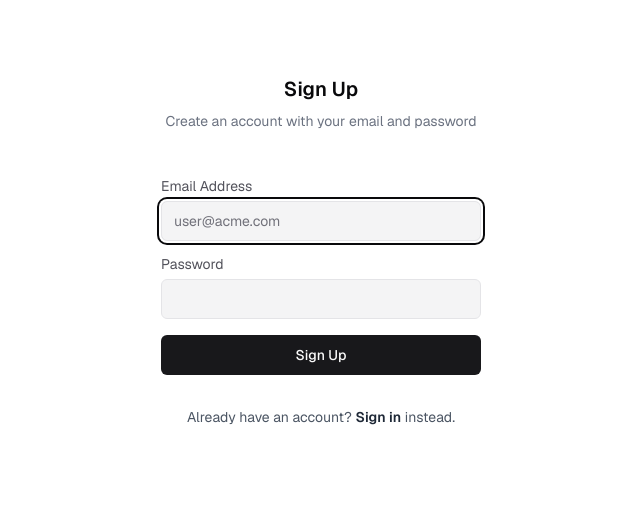
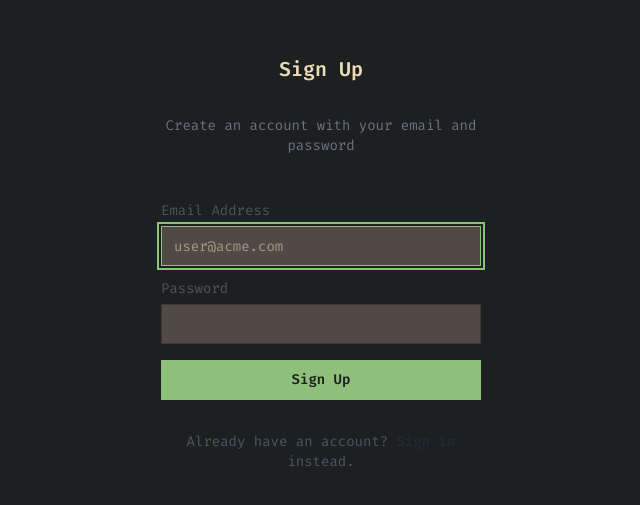
Before and after one commit to alexdarbyshire/interactive-cv-bot, a Next.js app: page /register in a window 1280 px wide. Shown: the part 149-654 px from the top of the page, without its empty margins (319-959 px from the left). Built offline with nearby package versions, Linux system fonts and the light colour scheme; no server answers; what bcrypt-ts would draw is missing.

Commit message:
Update theme to terminal inspired (coded by Claude Sonnet 4)

```diff
--- a/app/globals.css
+++ b/app/globals.css
@@ -1,19 +1,62 @@
+/* Fira Code: https://github.com/tonsky/FiraCode */
+@import url('https://fonts.googleapis.com/css2?family=Fira+Code:wght@300..700&display=swap');
+
 @tailwind base;
 @tailwind components;
 @tailwind utilities;
 
 :root {
-    --foreground-rgb: 0, 0, 0;
-    --background-start-rgb: 214, 219, 220;
-    --background-end-rgb: 255, 255, 255;
-}
+  /* Terminal Theme Variables - Based on alexdarbyshire.com */
+  --background: #1d2021;
+  --foreground: #ebdbb2;
+  --accent: #8ec07c;
+  --radius: 0;
+  --font-size: 1rem;
+  --line-height: 1.54em;
 
-@media (prefers-color-scheme: dark) {
-    :root {
-        --foreground-rgb: 255, 255, 255;
-        --background-start-rgb: 0, 0, 0;
-        --background-end-rgb: 0, 0, 0;
-    }
+  /* Terminal Color Palette */
+  --terminal-background: #1d2021;
+  --terminal-foreground: #ebdbb2;
+  --terminal-accent: #8ec07c;
+  --terminal-muted: #504945;
+  --terminal-border: #3c3836;
+  --terminal-selection: #458588;
+
+  /* Component Colors - Terminal Theme */
+  --card: #1d2021;
+  --card-foreground: #ebdbb2;
+  --popover: #1d2021;
+  --popover-foreground: #ebdbb2;
+  --primary: #8ec07c;
+  --primary-foreground: #1d2021;
+  --secondary: #504945;
+  --secondary-foreground: #ebdbb2;
+  --muted: #504945;
+  --muted-foreground: #a89984;
+  --accent: #8ec07c;
+  --accent-foreground: #1d2021;
+  --destructive: #fb4934;
+  --destructive-foreground: #ebdbb2;
+  --border: #3c3836;
+  --input: #3c3836;
+  --ring: #8ec07c;
+
+  /* Chart Colors - Terminal Theme */
+  --chart-1: #8ec07c;
+  --chart-2: #83a598;
+  --chart-3: #d3869b;
+  --chart-4: #fabd2f;
+  --chart-5: #fe8019;
+
+  /* Sidebar Colors - Terminal Theme */
+  --sidebar-background: #1d2021;
+  --sidebar-foreground: #ebdbb2;
+  --sidebar-primary: #8ec07c;
+  --sidebar-primary-foreground: #1d2021;
+  --sidebar-accent: #504945;
+  --sidebar-accent-foreground: #ebdbb2;
+  --sidebar-border: #3c3836;
+  --sidebar-ring: #8ec07c;
 }
 
 @layer utilities {
@@ -23,87 +66,170 @@
 }
 
 @layer base {
-    :root {
-        --background: 0 0% 100%;
-        --foreground: 240 10% 3.9%;
-        --card: 0 0% 100%;
-        --card-foreground: 240 10% 3.9%;
-        --popover: 0 0% 100%;
-        --popover-foreground: 240 10% 3.9%;
-        --primary: 240 5.9% 10%;
-        --primary-foreground: 0 0% 98%;
-        --secondary: 240 4.8% 95.9%;
-        --secondary-foreground: 240 5.9% 10%;
-        --muted: 240 4.8% 95.9%;
-        --muted-foreground: 240 3.8% 46.1%;
-        --accent: 240 4.8% 95.9%;
-        --accent-foreground: 240 5.9% 10%;
-        --destructive: 0 84.2% 60.2%;
-        --destructive-foreground: 0 0% 98%;
-        --border: 240 5.9% 90%;
-        --input: 240 5.9% 90%;
-        --ring: 240 10% 3.9%;
-        --chart-1: 12 76% 61%;
-        --chart-2: 173 58% 39%;
-        --chart-3: 197 37% 24%;
-        --chart-4: 43 74% 66%;
-        --chart-5: 27 87% 67%;
-        --radius: 0.5rem;
-        --sidebar-background: 0 0% 98%;
-        --sidebar-foreground: 240 5.3% 26.1%;
-        --sidebar-primary: 240 5.9% 10%;
-        --sidebar-primary-foreground: 0 0% 98%;
-        --sidebar-accent: 240 4.8% 95.9%;
-        --sidebar-accent-foreground: 240 5.9% 10%;
-        --sidebar-border: 220 13% 91%;
-        --sidebar-ring: 217.2 91.2% 59.8%;
-    }
-    .dark {
-        --background: 240 10% 3.9%;
-        --foreground: 0 0% 98%;
-        --card: 240 10% 3.9%;
-        --card-foreground: 0 0% 98%;
-        --popover: 240 10% 3.9%;
-        --popover-foreground: 0 0% 98%;
-        --primary: 0 0% 98%;
-        --primary-foreground: 240 5.9% 10%;
-        --secondary: 240 3.7% 15.9%;
-        --secondary-foreground: 0 0% 98%;
-        --muted: 240 3.7% 15.9%;
-        --muted-foreground: 240 5% 64.9%;
-        --accent: 240 3.7% 15.9%;
-        --accent-foreground: 0 0% 98%;
-        --destructive: 0 62.8% 30.6%;
-        --destructive-foreground: 0 0% 98%;
-        --border: 240 3.7% 15.9%;
-        --input: 240 3.7% 15.9%;
-        --ring: 240 4.9% 83.9%;
-        --chart-1: 220 70% 50%;
-        --chart-2: 160 60% 45%;
-        --chart-3: 30 80% 55%;
-        --chart-4: 280 65% 60%;
-        --chart-5: 340 75% 55%;
-        --sidebar-background: 240 5.9% 10%;
-        --sidebar-foreground: 240 4.8% 95.9%;
-        --sidebar-primary: 224.3 76.3% 48%;
-        --sidebar-primary-foreground: 0 0% 100%;
-        --sidebar-accent: 240 3.7% 15.9%;
-        --sidebar-accent-foreground: 240 4.8% 95.9%;
-        --sidebar-border: 240 3.7% 15.9%;
-        --sidebar-ring: 217.2 91.2% 59.8%;
-    }
-}
-
-@layer base {
     * {
         @apply border-border;
     }
 
+    html {
+        box-sizing: border-box;
+    }
+
+    *,
+    *::before,
+    *::after {
+        box-sizing: inherit;
+        word-break: break-word;
+    }
+
     body {
-        @apply bg-background text-foreground;
+        margin: 0;
+        padding: 0;
+        font-family: "Fira Code", "JetBrains Mono", Monaco, Consolas, "Ubuntu Mono", monospace;
+        font-size: var(--font-size);
+        font-weight: 400;
+        line-height: var(--line-height);
+        background-color: var(--background);
+        color: var(--foreground);
+        text-rendering: optimizeLegibility;
+        font-variant-ligatures: contextual;
+        -webkit-overflow-scrolling: touch;
+        -webkit-text-size-adjust: 100%;
+        -webkit-font-smoothing: antialiased;
+    }
+
+    /* Terminal-style headings */
+    h1, h2, h3, h4, h5, h6 {
+        font-weight: 600;
+        letter-spacing: 0;
+        margin: 25px 0;
+    }
+
+    h1 {
+        font-size: calc(var(--font-size) * 1.45);
+    }
+
+    h2 {
+        font-size: calc(var(--font-size) * 1.35);
+    }
+
+    h3 {
+        font-size: calc(var(--font-size) * 1.15);
+    }
+
+    h4, h5, h6 {
+        font-size: calc(var(--font-size) * 1);
+    }
+
+    /* Terminal-style links */
+    a {
+        color: var(--accent);
+        text-decoration: none;
+    }
+
+    a:hover {
+        text-decoration: underline;
+    }
+
+    /* Terminal-style buttons */
+    button {
+        font-family: inherit;
+        font-weight: 600;
+    }
+
+    /* Terminal-style inputs */
+    input, textarea, select {
+        font-family: inherit;
+        background: transparent;
+        color: var(--foreground);
+        border: 1px solid var(--border);
+        border-radius: var(--radius);
+    }
+
+    input:focus-visible,
+    textarea:focus-visible,
+    select:focus-visible {
+        border-color: var(--accent);
+        outline: 1px solid var(--accent);
+        outline-offset: 2px;
+    }
+
+    /* Terminal-style code blocks */
+    code, kbd {
+        font-family: "Fira Code", "JetBrains Mono", Monaco, Consolas, "Ubuntu Mono", monospace !important;
+        font-feature-settings: normal;
+        background: color-mix(in srgb, var(--foreground) 5%, transparent);
+        color: color-mix(in srgb, var(--foreground) 5%, var(--accent));
+        border: 1px solid color-mix(in srgb, var(--foreground) 25%, transparent);
+        padding: 0 6px;
+        margin: 0 2px;
+        font-size: 0.95em;
+        border-radius: var(--radius);
+    }
+
+    pre {
+        tab-size: 4;
+        background: color-mix(in srgb, var(--foreground) 5%, transparent) !important;
+        color: color-mix(in srgb, var(--foreground) 5%, var(--accent));
+        padding: 20px 10px;
+        font-size: 0.95em !important;
+        overflow: auto;
+        border-radius: var(--radius);
+        border: 1px solid color-mix(in srgb, var(--foreground) 25%, transparent);
+        font-family: "Fira Code", "JetBrains Mono", Monaco, Consolas, "Ubuntu Mono", monospace !important;
+    }
+
+    pre code {
+        background: none !important;
+        margin: 0;
+        padding: 0;
+        font-size: inherit;
+        border: none;
+    }
+
+    /* Terminal-style blockquotes */
+    blockquote {
+        position: relative;
+        border-top: 1px solid var(--accent);
+        border-bottom: 1px solid var(--accent);
+        margin: 25px 0;
+        padding: 25px;
+    }
+
+    blockquote::before {
+        content: ">";
+        display: block;
+        position: absolute;
+        left: 0;
+        color: var(--accent);
+    }
+
+    /* Terminal-style selection */
+    ::selection {
+        background: var(--terminal-selection);
+        color: var(--foreground);
+    }
+
+    /* Terminal-style scrollbars */
+    ::-webkit-scrollbar {
+        width: 8px;
+        height: 8px;
+    }
+
+    ::-webkit-scrollbar-track {
+        background: var(--background);
+    }
+
+    ::-webkit-scrollbar-thumb {
+        background: var(--border);
+        border-radius: var(--radius);
+    }
+
+    ::-webkit-scrollbar-thumb:hover {
+        background: var(--accent);
     }
 }
 
+/* Terminal-style skeleton loading */
 .skeleton {
     * {
         pointer-events: none !important;
@@ -111,54 +237,128 @@
 
     *[class^="text-"] {
         color: transparent;
-        @apply rounded-md bg-foreground/20 select-none animate-pulse;
+        background: var(--muted);
+        border-radius: var(--radius);
+        animation: terminal-blink 1.5s ease-in-out infinite;
     }
 
     .skeleton-bg {
-        @apply bg-foreground/10;
+        background: var(--muted);
     }
 
     .skeleton-div {
-        @apply bg-foreground/20 animate-pulse;
+        background: var(--muted);
+        animation: terminal-blink 1.5s ease-in-out infinite;
     }
 }
 
+/* Terminal-style ProseMirror editor */
 .ProseMirror {
     outline: none;
+    font-family: "Fira Code", "JetBrains Mono", Monaco, Consolas, "Ubuntu Mono", monospace !important;
+    background: var(--background);
+    color: var(--foreground);
+    border: 1px solid var(--border);
+    padding: 10px;
+    border-radius: var(--radius);
 }
 
+/* Terminal-style CodeMirror */
 .cm-editor,
 .cm-gutters {
-    @apply bg-background dark:bg-zinc-800 outline-none selection:bg-zinc-900 !important;
+    background: var(--background) !important;
+    color: var(--foreground) !important;
+    outline: none;
+    font-family: "Fira Code", "JetBrains Mono", Monaco, Consolas, "Ubuntu Mono", monospace !important;
+    border: 1px solid var(--border);
+    border-radius: var(--radius);
+}
+
+.cm-editor .cm-content {
+    color: var(--foreground) !important;
 }
 
 .ͼo.cm-focused > .cm-scroller > .cm-selectionLayer .cm-selectionBackground,
 .ͼo.cm-selectionBackground,
 .ͼo.cm-content::selection {
-    @apply bg-zinc-200 dark:bg-zinc-900 !important;
+    background: var(--terminal-selection) !important;
 }
 
 .cm-activeLine,
 .cm-activeLineGutter {
-    @apply bg-transparent !important;
-}
-
-.cm-activeLine {
-    @apply rounded-r-sm !important;
+    background: color-mix(in srgb, var(--accent) 10%, transparent) !important;
 }
 
 .cm-lineNumbers {
-    @apply min-w-7;
+    min-width: 28px;
+    color: var(--muted-foreground);
 }
 
 .cm-foldGutter {
-    @apply min-w-3;
+    min-width: 12px;
 }
 
 .cm-lineNumbers .cm-activeLineGutter {
-    @apply rounded-l-sm !important;
+    color: var(--accent);
 }
 
+/* Terminal-style suggestion highlighting */
 .suggestion-highlight {
-    @apply bg-blue-200 hover:bg-blue-300 dark:hover:bg-blue-400/50 dark:text-blue-50 dark:bg-blue-500/40;
+    background: color-mix(in srgb, var(--accent) 40%, transparent);
+    color: var(--foreground);
+    border: 1px solid var(--accent);
+    border-radius: var(--radius);
 }
+
+.suggestion-highlight:hover {
+    background: color-mix(in srgb, var(--accent) 60%, transparent);
+}
+
+/* Terminal cursor animation */
+.terminal-cursor {
+    animation: terminal-blink 1s step-end infinite;
+}
+
+@keyframes terminal-blink {
+    0%, 50% { opacity: 1; }
+    51%, 100% { opacity: 0; }
+}
+
+/* Terminal-style focus indicators */
+*:focus-visible {
+    outline: 2px solid var(--accent);
+    outline-offset: 2px;
+}
+
+/* Terminal-style disabled states */
+*:disabled {
+    opacity: 0.5;
+    cursor: not-allowed;
+}
+
+/* Terminal-style tables */
+table {
+    border-collapse: collapse;
+    border: 2px solid var(--border);
+    font-family: inherit;
+}
+
+th, td {
+    border: 1px solid var(--border);
+    padding: 8px 12px;
+    text-align: left;
+}
+
+th {
+    background: var(--muted);
+    color: var(--foreground);
+    font-weight: 600;
+}
+
+/* Terminal-style hr */
+hr {
+    border: none;
+    height: 2px;
+    background: var(--accent);
+    margin: 25px 0;
+}
--- a/app/layout.tsx
+++ b/app/layout.tsx
@@ -1,6 +1,6 @@
 import { Toaster } from 'sonner';
 import type { Metadata } from 'next';
-import { Geist, Geist_Mono } from 'next/font/google';
+import { Fira_Code } from 'next/font/google';
 import { ThemeProvider } from '@/components/theme-provider';
 
 import './globals.css';
@@ -8,44 +8,31 @@ import { SessionProvider } from 'next-auth/react';
 
 export const metadata: Metadata = {
   metadataBase: new URL('https://chat.vercel.ai'),
-  title: 'Next.js Chatbot Template',
-  description: 'Next.js chatbot template using the AI SDK.',
+  title: 'Interactive CV Bot - Terminal',
+  description: 'Terminal-themed interactive CV chatbot using AI SDK.',
 };
 
 export const viewport = {
   maximumScale: 1, // Disable auto-zoom on mobile Safari
 };
 
-const geist = Geist({
+const firaCode = Fira_Code({
   subsets: ['latin'],
   display: 'swap',
-  variable: '--font-geist',
+  variable: '--font-fira-code',
+  weight: ['300', '400', '500', '600', '700'],
 });
 
-const geistMono = Geist_Mono({
-  subsets: ['latin'],
-  display: 'swap',
-  variable: '--font-geist-mono',
-});
-
-const LIGHT_THEME_COLOR = 'hsl(0 0% 100%)';
-const DARK_THEME_COLOR = 'hsl(240deg 10% 3.92%)';
+const TERMINAL_THEME_COLOR = '#1d2021';
 const THEME_COLOR_SCRIPT = `\
 (function() {
-  var html = document.documentElement;
   var meta = document.querySelector('meta[name="theme-color"]');
   if (!meta) {
     meta = document.createElement('meta');
     meta.setAttribute('name', 'theme-color');
     document.head.appendChild(meta);
   }
-  function updateThemeColor() {
-    var isDark = html.classList.contains('dark');
-    meta.setAttribute('content', isDark ? '${DARK_THEME_COLOR}' : '${LIGHT_THEME_COLOR}');
-  }
-  var observer = new MutationObserver(updateThemeColor);
-  observer.observe(html, { attributes: true, attributeFilter: ['class'] });
-  updateThemeColor();
+  meta.setAttribute('content', '${TERMINAL_THEME_COLOR}');
 })();`;
 
 export default async function RootLayout({
@@ -56,12 +43,8 @@ export default async function RootLayout({
   return (
     <html
       lang="en"
-      // `next-themes` injects an extra classname to the body element to avoid
-      // visual flicker before hydration. Hence the `suppressHydrationWarning`
-      // prop is necessary to avoid the React hydration mismatch warning.
-      // https://github.com/pacocoursey/next-themes?tab=readme-ov-file#with-app
       suppressHydrationWarning
-      className={`${geist.variable} ${geistMono.variable}`}
+      className={`${firaCode.variable} terminal-theme`}
     >
       <head>
         <script
@@ -70,14 +53,25 @@ export default async function RootLayout({
           }}
         />
       </head>
-      <body className="antialiased">
+      <body className="antialiased font-mono">
         <ThemeProvider
           attribute="class"
-          defaultTheme="system"
-          enableSystem
+          defaultTheme="terminal"
+          enableSystem={false}
           disableTransitionOnChange
         >
-          <Toaster position="top-center" />
+          <Toaster
+            position="top-center"
+            toastOptions={{
+              style: {
+                background: 'var(--background)',
+                color: 'var(--foreground)',
+                border: '1px solid var(--border)',
+                borderRadius: 'var(--radius)',
+                fontFamily: 'var(--font-fira-code), monospace',
+              },
+            }}
+          />
           <SessionProvider>{children}</SessionProvider>
         </ThemeProvider>
       </body>
--- a/components/chat.tsx
+++ b/components/chat.tsx
@@ -118,7 +118,7 @@ export function Chat({
 
   return (
     <>
-      <div className="flex flex-col min-w-0 h-dvh bg-background">
+      <div className="flex flex-col min-w-0 h-dvh bg-background font-mono">
         <ChatHeader
           chatId={id}
           selectedModelId={initialChatModel}
@@ -138,7 +138,7 @@ export function Chat({
           isArtifactVisible={isArtifactVisible}
         />
 
-        <form className="flex mx-auto px-4 bg-background pb-4 md:pb-6 gap-2 w-full md:max-w-3xl">
+        <form className="flex mx-auto px-4 bg-background pb-4 md:pb-6 gap-2 w-full md:max-w-3xl border-t border-border">
           {!isReadonly && (
             <MultimodalInput
               chatId={id}
--- a/components/ui/button.tsx
+++ b/components/ui/button.tsx
@@ -5,24 +5,24 @@ import { cva, type VariantProps } from 'class-variance-authority';
 import { cn } from '@/lib/utils';
 
 const buttonVariants = cva(
-  'inline-flex items-center justify-center gap-2 whitespace-nowrap rounded-md text-sm font-medium ring-offset-background transition-colors focus-visible:outline-none focus-visible:ring-2 focus-visible:ring-ring focus-visible:ring-offset-2 disabled:pointer-events-none disabled:opacity-50 [&_svg]:pointer-events-none [&_svg]:size-4 [&_svg]:shrink-0',
+  'inline-flex items-center justify-center gap-2 whitespace-nowrap text-sm font-mono font-semibold ring-offset-background transition-colors focus-visible:outline-none focus-visible:ring-2 focus-visible:ring-accent focus-visible:ring-offset-2 disabled:pointer-events-none disabled:opacity-50 [&_svg]:pointer-events-none [&_svg]:size-4 [&_svg]:shrink-0 border',
   {
     variants: {
       variant: {
-        default: 'bg-primary text-primary-foreground hover:bg-primary/90',
+        default: 'bg-accent text-accent-foreground border-accent hover:bg-accent/80',
         destructive:
-          'bg-destructive text-destructive-foreground hover:bg-destructive/90',
+          'bg-destructive text-destructive-foreground border-destructive hover:bg-destructive/80',
         outline:
-          'border border-input bg-background hover:bg-accent hover:text-accent-foreground',
+          'border-accent bg-transparent text-accent hover:bg-accent hover:text-accent-foreground',
         secondary:
-          'bg-secondary text-secondary-foreground hover:bg-secondary/80',
-        ghost: 'hover:bg-accent hover:text-accent-foreground',
-        link: 'text-primary underline-offset-4 hover:underline',
+          'bg-secondary text-secondary-foreground border-secondary hover:bg-secondary/80',
+        ghost: 'border-transparent hover:bg-accent hover:text-accent-foreground hover:border-accent',
+        link: 'text-accent underline-offset-4 hover:underline border-transparent',
       },
       size: {
         default: 'h-10 px-4 py-2',
-        sm: 'h-9 rounded-md px-3',
-        lg: 'h-11 rounded-md px-8',
+        sm: 'h-9 px-3',
+        lg: 'h-11 px-8',
         icon: 'h-10 w-10',
       },
     },
--- a/components/ui/input.tsx
+++ b/components/ui/input.tsx
@@ -8,7 +8,7 @@ const Input = React.forwardRef<HTMLInputElement, React.ComponentProps<'input'>>(
       <input
         type={type}
         className={cn(
-          'flex h-10 w-full rounded-md border border-input bg-background px-3 py-2 text-base ring-offset-background file:border-0 file:bg-transparent file:text-sm file:font-medium file:text-foreground placeholder:text-muted-foreground focus-visible:outline-none focus-visible:ring-2 focus-visible:ring-ring focus-visible:ring-offset-2 disabled:cursor-not-allowed disabled:opacity-50 md:text-sm',
+          'flex h-10 w-full border border-input bg-background px-3 py-2 text-base ring-offset-background file:border-0 file:bg-transparent file:text-sm file:font-medium file:text-foreground placeholder:text-muted-foreground focus-visible:outline-none focus-visible:ring-2 focus-visible:ring-accent focus-visible:ring-offset-2 disabled:cursor-not-allowed disabled:opacity-50 md:text-sm font-mono',
           className,
         )}
         ref={ref}
--- a/components/ui/textarea.tsx
+++ b/components/ui/textarea.tsx
@@ -9,7 +9,7 @@ const Textarea = React.forwardRef<
   return (
     <textarea
       className={cn(
-        'flex min-h-[80px] w-full rounded-md border border-input bg-background px-3 py-2 text-base ring-offset-background placeholder:text-muted-foreground focus-visible:outline-none focus-visible:ring-2 focus-visible:ring-ring focus-visible:ring-offset-2 disabled:cursor-not-allowed disabled:opacity-50 md:text-sm',
+        'flex min-h-[80px] w-full border border-input bg-background px-3 py-2 text-base ring-offset-background placeholder:text-muted-foreground focus-visible:outline-none focus-visible:ring-2 focus-visible:ring-accent focus-visible:ring-offset-2 disabled:cursor-not-allowed disabled:opacity-50 md:text-sm font-mono resize-none',
         className,
       )}
       ref={ref}
--- a/components/ui/tooltip.tsx
+++ b/components/ui/tooltip.tsx
@@ -19,7 +19,7 @@ const TooltipContent = React.forwardRef<
     ref={ref}
     sideOffset={sideOffset}
     className={cn(
-      'z-50 overflow-hidden rounded-md border bg-popover px-3 py-1.5 text-sm text-popover-foreground shadow-md animate-in fade-in-0 zoom-in-95 data-[state=closed]:animate-out data-[state=closed]:fade-out-0 data-[state=closed]:zoom-out-95 data-[side=bottom]:slide-in-from-top-2 data-[side=left]:slide-in-from-right-2 data-[side=right]:slide-in-from-left-2 data-[side=top]:slide-in-from-bottom-2',
+      'z-50 overflow-hidden border border-accent bg-popover px-3 py-1.5 text-sm text-popover-foreground font-mono animate-in fade-in-0 zoom-in-95 data-[state=closed]:animate-out data-[state=closed]:fade-out-0 data-[state=closed]:zoom-out-95 data-[side=bottom]:slide-in-from-top-2 data-[side=left]:slide-in-from-right-2 data-[side=right]:slide-in-from-left-2 data-[side=top]:slide-in-from-bottom-2',
       className,
     )}
     {...props}
--- a/tailwind.config.ts
+++ b/tailwind.config.ts
@@ -10,67 +10,87 @@ const config: Config = {
   theme: {
     extend: {
       fontFamily: {
-        sans: ['var(--font-geist)'],
-        mono: ['var(--font-geist-mono)'],
+        sans: ['var(--font-fira-code)', 'Fira Code', 'JetBrains Mono', 'Monaco', 'Consolas', 'Ubuntu Mono', 'monospace'],
+        mono: ['var(--font-fira-code)', 'Fira Code', 'JetBrains Mono', 'Monaco', 'Consolas', 'Ubuntu Mono', 'monospace'],
       },
       screens: {
         'toast-mobile': '600px',
       },
       borderRadius: {
         lg: 'var(--radius)',
-        md: 'calc(var(--radius) - 2px)',
-        sm: 'calc(var(--radius) - 4px)',
+        md: 'var(--radius)',
+        sm: 'var(--radius)',
+        DEFAULT: 'var(--radius)',
       },
       colors: {
-        background: 'hsl(var(--background))',
-        foreground: 'hsl(var(--foreground))',
+        // Terminal theme colors
+        background: 'var(--background)',
+        foreground: 'var(--foreground)',
         card: {
-          DEFAULT: 'hsl(var(--card))',
-          foreground: 'hsl(var(--card-foreground))',
+          DEFAULT: 'var(--card)',
+          foreground: 'var(--card-foreground)',
         },
         popover: {
-          DEFAULT: 'hsl(var(--popover))',
-          foreground: 'hsl(var(--popover-foreground))',
+          DEFAULT: 'var(--popover)',
+          foreground: 'var(--popover-foreground)',
         },
         primary: {
-          DEFAULT: 'hsl(var(--primary))',
-          foreground: 'hsl(var(--primary-foreground))',
+          DEFAULT: 'var(--primary)',
+          foreground: 'var(--primary-foreground)',
         },
         secondary: {
-          DEFAULT: 'hsl(var(--secondary))',
-          foreground: 'hsl(var(--secondary-foreground))',
+          DEFAULT: 'var(--secondary)',
+          foreground: 'var(--secondary-foreground)',
         },
         muted: {
-          DEFAULT: 'hsl(var(--muted))',
-          foreground: 'hsl(var(--muted-foreground))',
+          DEFAULT: 'var(--muted)',
+          foreground: 'var(--muted-foreground)',
         },
         accent: {
-          DEFAULT: 'hsl(var(--accent))',
-          foreground: 'hsl(var(--accent-foreground))',
+          DEFAULT: 'var(--accent)',
+          foreground: 'var(--accent-foreground)',
         },
         destructive: {
-          DEFAULT: 'hsl(var(--destructive))',
-          foreground: 'hsl(var(--destructive-foreground))',
+          DEFAULT: 'var(--destructive)',
+          foreground: 'var(--destructive-foreground)',
         },
-        border: 'hsl(var(--border))',
-        input: 'hsl(var(--input))',
-        ring: 'hsl(var(--ring))',
+        border: 'var(--border)',
+        input: 'var(--input)',
+        ring: 'var(--ring)',
         chart: {
-          '1': 'hsl(var(--chart-1))',
-          '2': 'hsl(var(--chart-2))',
-          '3': 'hsl(var(--chart-3))',
-          '4': 'hsl(var(--chart-4))',
-          '5': 'hsl(var(--chart-5))',
+          '1': 'var(--chart-1)',
+          '2': 'var(--chart-2)',
+          '3': 'var(--chart-3)',
+          '4': 'var(--chart-4)',
+          '5': 'var(--chart-5)',
         },
         sidebar: {
-          DEFAULT: 'hsl(var(--sidebar-background))',
-          foreground: 'hsl(var(--sidebar-foreground))',
-          primary: 'hsl(var(--sidebar-primary))',
-          'primary-foreground': 'hsl(var(--sidebar-primary-foreground))',
-          accent: 'hsl(var(--sidebar-accent))',
-          'accent-foreground': 'hsl(var(--sidebar-accent-foreground))',
-          border: 'hsl(var(--sidebar-border))',
-          ring: 'hsl(var(--sidebar-ring))',
+          DEFAULT: 'var(--sidebar-background)',
+          foreground: 'var(--sidebar-foreground)',
+          primary: 'var(--sidebar-primary)',
+          'primary-foreground': 'var(--sidebar-primary-foreground)',
+          accent: 'var(--sidebar-accent)',
+          'accent-foreground': 'var(--sidebar-accent-foreground)',
+          border: 'var(--sidebar-border)',
+          ring: 'var(--sidebar-ring)',
+        },
+        // Terminal-specific colors
+        terminal: {
+          background: 'var(--terminal-background)',
+          foreground: 'var(--terminal-foreground)',
+          accent: 'var(--terminal-accent)',
+          muted: 'var(--terminal-muted)',
+          border: 'var(--terminal-border)',
+          selection: 'var(--terminal-selection)',
+        },
+      },
+      animation: {
+        'terminal-blink': 'blink 1s step-end infinite',
+      },
+      keyframes: {
+        blink: {
+          '0%, 50%': { opacity: '1' },
+          '51%, 100%': { opacity: '0' },
         },
       },
     },
```
Also changed, not shown: components/chat-header.tsx (+5 -5 lines), components.json.
